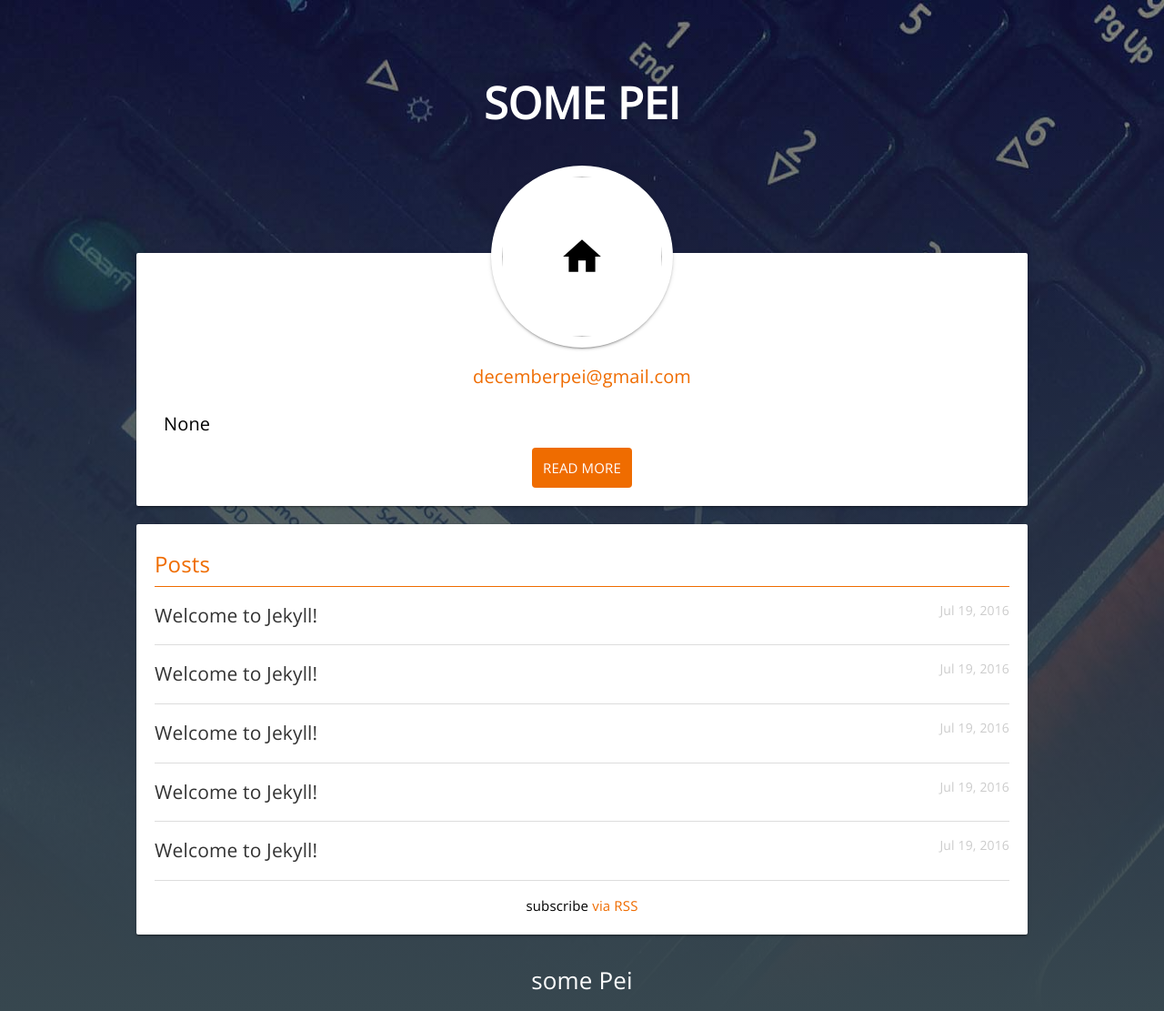
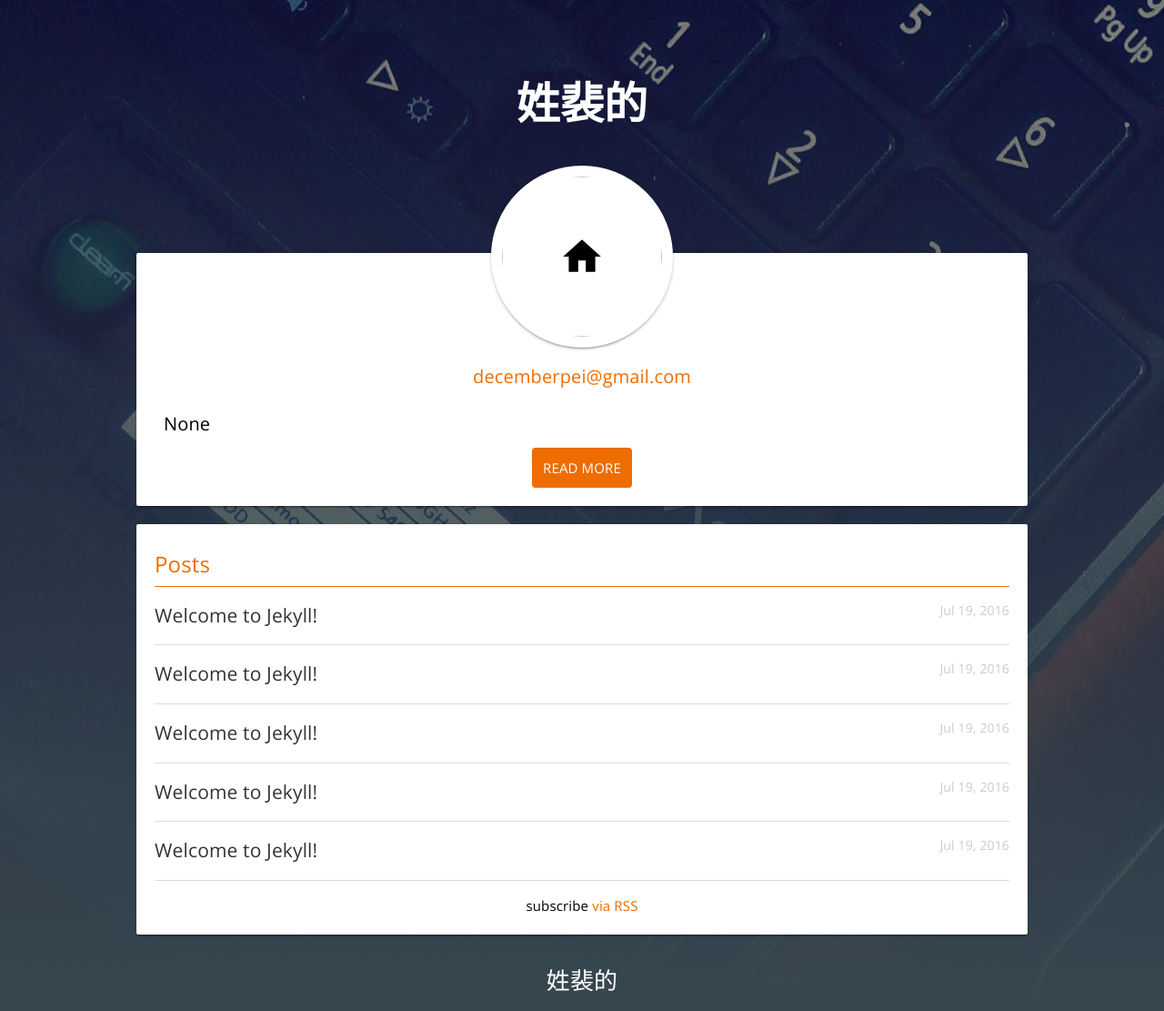
Before and after one commit to decemberpei/decemberpei.github.io, a Jekyll site: the page built from index.html, in a window 1280 px wide. Shown: the whole page at 91% size. Built offline with Jekyll 4.4.1, drawn with Linux system fonts in a browser that asks for light colours.

Commit message:
update config

```diff
--- a/_config.yml
+++ b/_config.yml
@@ -6,9 +6,10 @@
 # 'jekyll serve'. If you change this file, please restart the server process.
 
 # Site settings
-title: some Pei
+title: 姓裴的
 email: decemberpei@gmail.com
 description: None
+avatar: /assets/hero.jpg
 #baseurl: "/jekyll-wing-template" # the subpath of your site, e.g. /blog
 url: "http://decemberpei.github.io" # the base hostname & protocol for your site
 twitter_username: decemberpei
```
